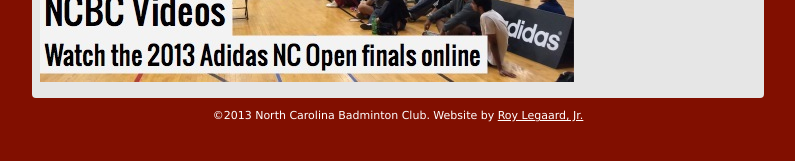
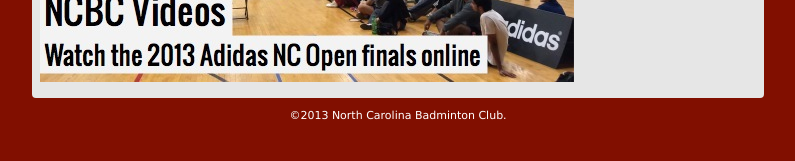
Before and after one commit to NCBC/ncbc.github.com, a Jekyll site: the page built from index.html, in a window 1280 px wide. Shown: the part 706-867 px from the top of the page, without its empty margins (242-1037 px from the left). Built offline with Jekyll 4.4.1, drawn with Linux system fonts in a browser that asks for light colours; Markdown is read by kramdown in place of the engine named in the settings.

Commit message:
Removed footer link

```diff
--- a/_layouts/default.html
+++ b/_layouts/default.html
@@ -45,7 +45,7 @@
 <div id="" class="clear">&nbsp;</div>
 </div>
 <div id="footer">
-	<p>&copy;2013 North Carolina Badminton Club. Website by <a href="http://legaard.org">Roy Legaard, Jr.</a></p>
+	<p>&copy;2013 North Carolina Badminton Club.</a></p>
 </div>
 
 </body>
```
